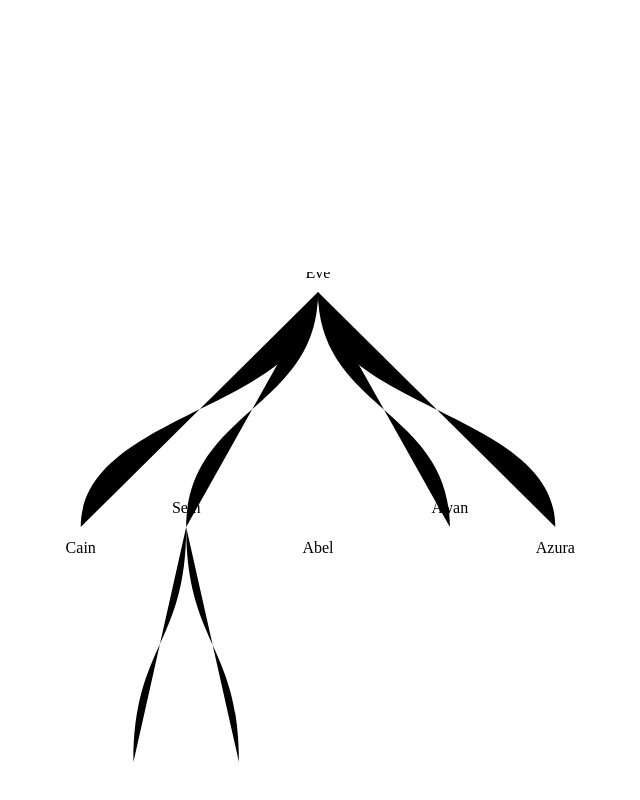
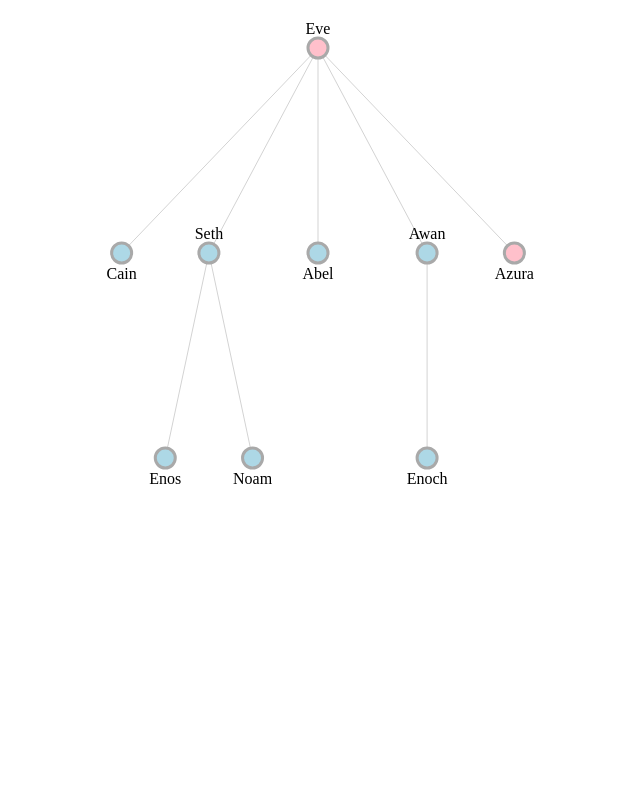
Before and after one commit to rainierlouis/overview, a website: page tutorial/minitree.html in a window 1280 px wide. Shown: the whole page, without its empty margins (20-660 px from the left). Drawn offline with nearby package versions, Linux system fonts and the light colour scheme.

Commit message:
evaluate: minitree rendered in pink and blue (not draggable yet)

```diff
--- a/tutorial/3circles.html
+++ b/tutorial/3circles.html
@@ -2,6 +2,7 @@
 <meta charset="utf-8">
 <canvas width="960" height="260"></canvas>
 <script src="https://d3js.org/d3.v4.min.js"></script>
+<script src="https://d3js.org/d3-force.v1.min.js"></script>
 <script>
   document.write('<script src="http://' + (location.host || 'localhost').split(':')[0] +
   ':35728/livereload.js?snipver=1"></' + 'script>')
@@ -63,6 +64,11 @@
       }
     )
 
+    var force=d3.forceSimulation(nodes) //
+    force.force('center', d3.forceCenter())
+    // .size([w,h])
+    // .links(links)
+
     // d3.selectAll(".nodes").call(d3.drag().on("start", ()=>console.log("drag")))
   </script>
 
--- a/tutorial/minitree.html
+++ b/tutorial/minitree.html
@@ -1,6 +1,7 @@
 <!DOCTYPE html>
 <meta charset="utf-8">
-<canvas width="960" height="260"></canvas>
+<!-- <canvas width="960" height="260"></canvas> -->
+<link href="https://fonts.googleapis.com/css?family=Montserrat" rel="stylesheet">
 <script src="https://d3js.org/d3.v4.js"></script>
 <script>
   document.write('<script src="http://' + (location.host || 'localhost').split(':')[0] +
@@ -10,43 +11,51 @@
 
   <script>
   // https://bl.ocks.org/d3noob/b024fcce8b4b9264011a1c3e7c7d70dc
-
   var treeData =
   {
     "name": "Eve",
+    "sex": "female",
     "children": [
       {
-        "name": "Cain"
+        "name": "Cain",
+        "sex": "male",
       },
       {
         "name": "Seth",
+        "sex": "male",
         "children": [
           {
-            "name": "Enos"
+            "name": "Enos",
+            "sex": "male",
           },
           {
-            "name": "Noam"
+            "name": "Noam",
+            "sex": "male",
           }
         ]
       },
       {
-        "name": "Abel"
+        "name": "Abel",
+        "sex": "male",
       },
       {
         "name": "Awan",
+        "sex": "male",
         "children": [
           {
-            "name": "Enoch"
+            "name": "Enoch",
+            "sex": "male",
           }
         ]
       },
       {
-        "name": "Azura"
+        "name": "Azura",
+        "sex": "female",
       }
     ]
   }
   // set the dimensions and margins of the diagram
-  var margin = {top: 20, right: 40, bottom: 10, left: 40},
+  var margin = {top: 40, right: 90, bottom: 50, left: 90},
       width = 660 - margin.left - margin.right,
       height = 500 - margin.top - margin.bottom;
 
@@ -67,15 +76,15 @@
   var link = g.selectAll(".link")
   .data(nodes.descendants().slice(1))
   .enter()
-  .append("path")
+  .append("line")
   .attr("class","link")
-  .attr("d", function(d){ // svg path.d = description
-    // https://developer.mozilla.org/en-US/docs/Web/SVG/Attribute/d
-    return "M" + d.x + "," + d.y
-         + "C" + d.x + "," + (d.y + d.parent.y) / 2
-         + " " + d.parent.x + "," +  (d.y + d.parent.y) / 2
-         + " " + d.parent.x + "," + d.parent.y;
-       })
+  .attr("x1", function(d){
+    console.log(d)
+    return d.x})
+  .attr("y1", function(d){return d.y})
+  .attr("x2", function(d){return d.parent.x})
+  .attr("y2", function(d){return d.parent.y})
+  .attr("style","stroke:lightgrey")
 
   // adds each node as a group
 var node = g.selectAll(".node")
@@ -87,6 +96,15 @@ var node = g.selectAll(".node")
     .attr("transform", function(d) {
       return "translate(" + d.x + "," + d.y + ")"; });
 
+node.append("circle")
+  .attr("r", 10)
+  .attr("style",function(d){
+    var color = d.data.sex==="male"?"lightblue":"pink"
+    return "fill:"+color+"; stroke:darkgrey; stroke-width:3"
+  })
+
+
+
 // adds the text to the node
 node.append("text")
   .attr("dy", ".35em")
```
